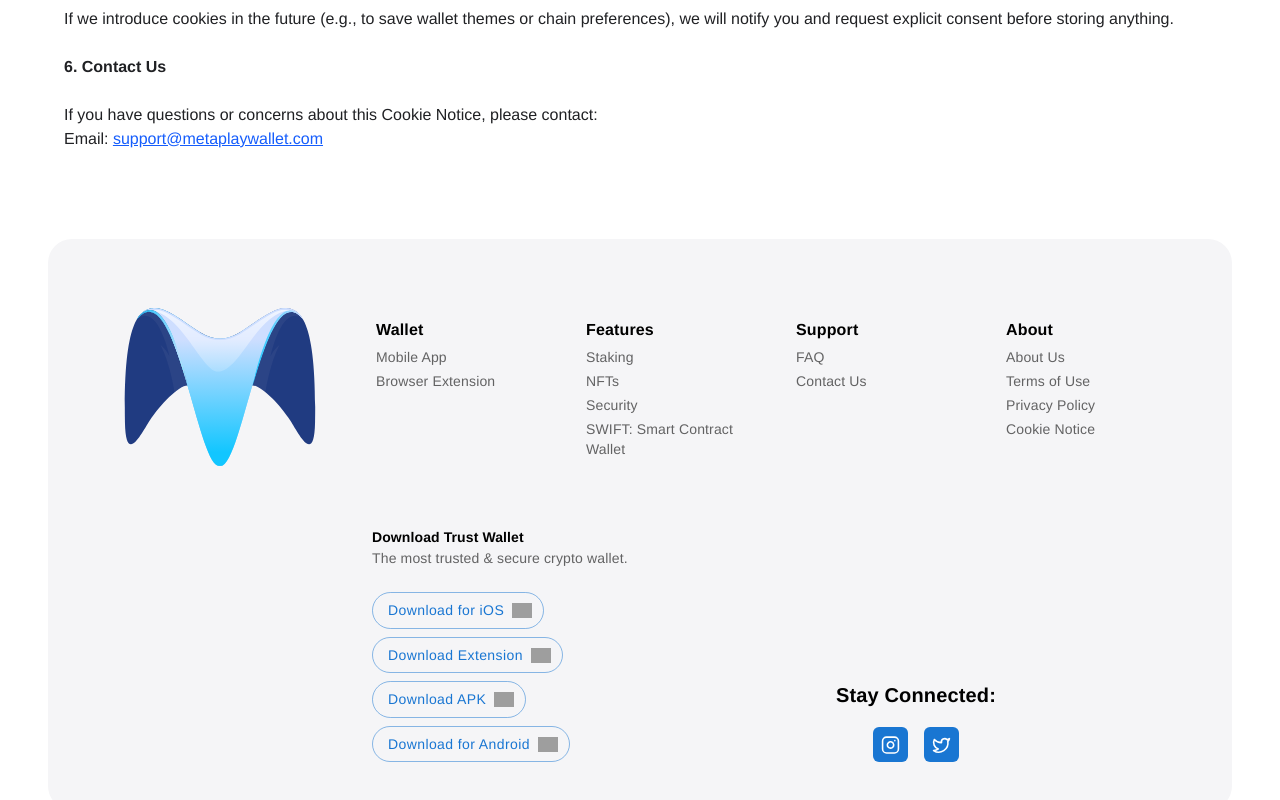
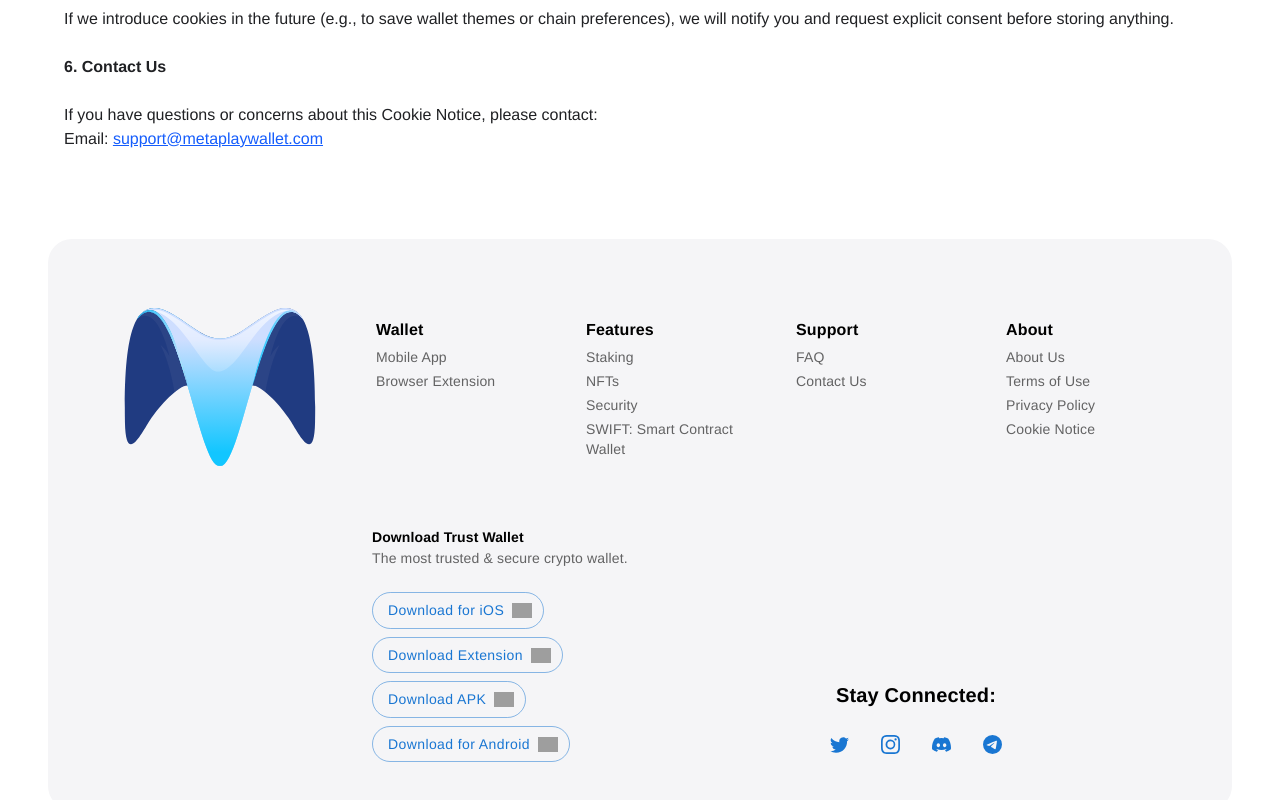
Before and after one commit to Aftab862/metaplayWallet, a React (Vite) app: page /cookie-notice in a window 1280 px wide. Shown: the part 1240-2040 px from the top of the page. Built offline with nearby package versions, Linux system fonts and the light colour scheme; grey boxes are pictures that could not be loaded.

Commit message:
implemnet footer icons

```diff
--- a/package.json
+++ b/package.json
@@ -20,6 +20,7 @@
     "react": "^19.1.0",
     "react-dom": "^19.1.0",
     "react-fast-marquee": "^1.6.5",
+    "react-icons": "^5.5.0",
     "react-intersection-observer": "^9.16.0",
     "react-router-dom": "^7.7.0",
     "react-scroll": "^1.9.3",
--- a/src/sections/DivWrapper.jsx
+++ b/src/sections/DivWrapper.jsx
@@ -45,7 +45,7 @@
     }),
 };
 
-export const DivWrapper = () => {
+const DivWrapper = () => {
     return (
         <Box className="w-full flex justify-center px-4 py-10">
             <motion.div
@@ -139,3 +139,4 @@
         </Box>
     );
 };
+export default DivWrapper;
--- a/src/sections/footer.jsx
+++ b/src/sections/footer.jsx
@@ -10,7 +10,7 @@
     Stack,
     Divider,
 } from "@mui/material";
-import { AppleIcon, ChromeIcon, FacebookIcon, GithubIcon, InstagramIcon, Linkedin, TwitterIcon, YoutubeIcon } from 'lucide-react';
+import { BsArrowUpRight, BsDiscord, BsInstagram, BsTelegram, BsTwitter } from "react-icons/bs";
 import { useNavigate } from 'react-router-dom';
 // import {
 //     Apple,
@@ -25,6 +25,9 @@
 //     Twitter,
 //     Globe
 // } from "lucide-react";
+
+
+
 const footerLinks = [
 
     {
@@ -69,14 +72,15 @@
 ];
 
 
+
+
+
 const socialIcons = [
-    // { icon: <Linkedin />, link: "https://linkedin.com" },
-    // { icon: <FacebookIcon />, link: "https://facebook.com" },
-    // { icon: <GithubIcon />, link: "https://github.com" },
-    { icon: <InstagramIcon />, link: "https://www.instagram.com/metaplayw/" },
-    { icon: <TwitterIcon />, link: "https://x.com/MetaplayW" },
-    // { icon: <YoutubeIcon />, link: "https://youtube.com" },
-];
+    { id: 1, icon: <BsTwitter size={25} fill="#1976d2" />, link: "https://x.com/MetaplayW" },
+    { id: 2, icon: <BsInstagram size={25} fill="#1976d2" />, link: "https://instagram.com/metaplayw/" },
+    { id: 3, icon: <BsDiscord size={25} fill="#1976d2" />, link: "https://discord.gg/ABgrw2rp" },
+    { id: 4, icon: <BsTelegram size={25} fill="#1976d2" />, link: "https://t.me/+rkJT_zZr1ytjNWI0" }
+]
 
 // Real image URLs
 const iosIcon = "https://cdn.jsdelivr.net/gh/devicons/devicon/icons/apple/apple-original.svg";
@@ -254,14 +258,12 @@
                         >
                             {socialIcons.map((item, idx) => (
                                 <Box
-                                    key={idx}
+                                    key={item.id}
                                     component="a"
                                     href={item.link}
                                     target="_blank"
                                     rel="noopener noreferrer"
                                     sx={{
-                                        bgcolor: "#1976d2",
-                                        color: "#fff",
                                         p: 1,
                                         borderRadius: "6px",
                                         display: "flex",
@@ -272,8 +274,8 @@
                                         textDecoration: "none",
                                         transition: "all 0.3s ease",
                                         "&:hover": {
-                                            bgcolor: "#1976d2",
                                             transform: "scale(1.1)",
+
                                         },
                                     }}
                                 >
```
Also changed, not shown: src/App.jsx (+45 -21 lines), 1 other file (tests, documents, lock files or other folders).
